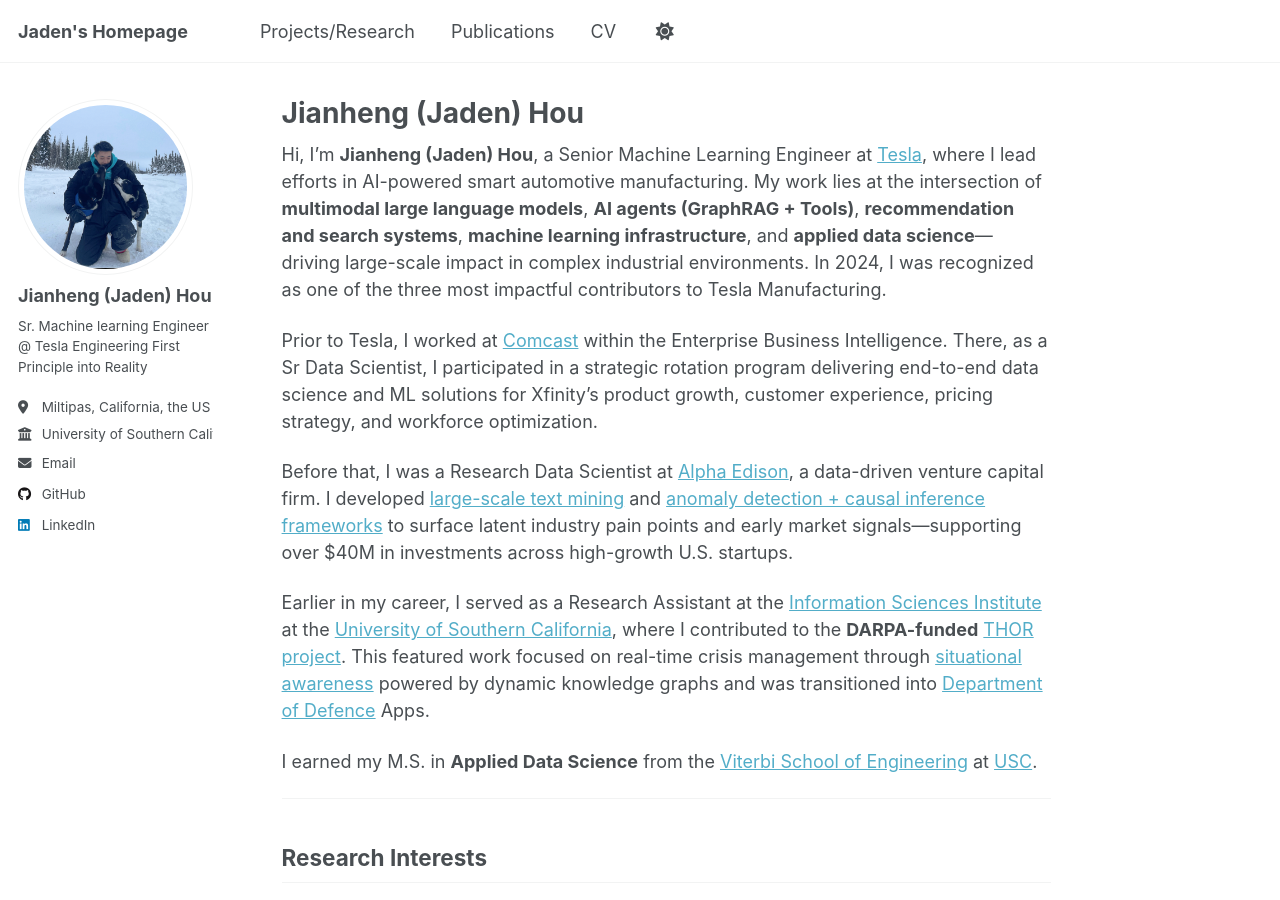
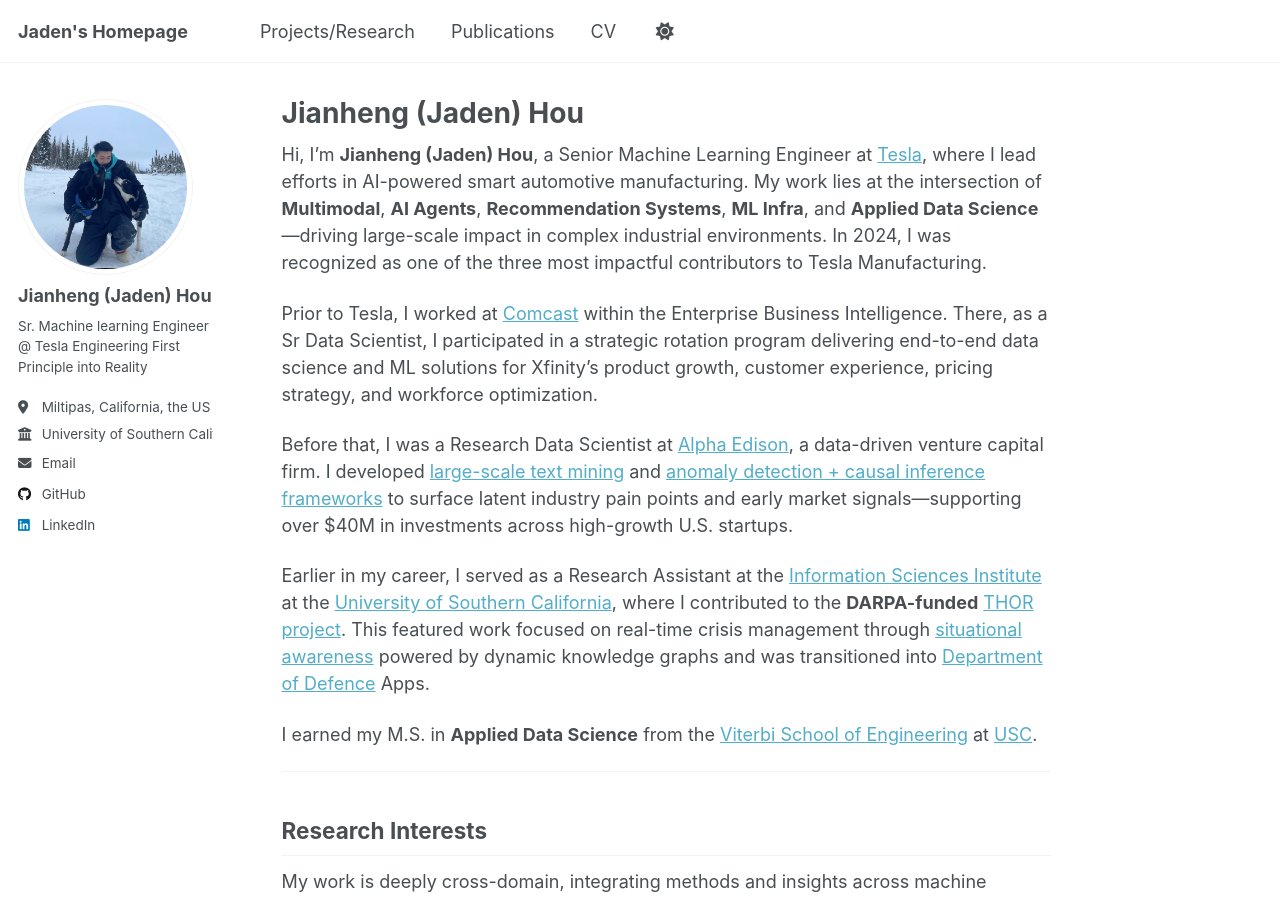
Before and after one commit to JianhengHou/JianhengHou.github.io, a Jekyll site: the page built from _pages/about.md, in a window 1280 px wide and 900 px high. Built offline with Jekyll 4.4.1, drawn with Linux system fonts in a browser that asks for light colours.

Commit message:
Update about.md

```diff
--- a/_pages/about.md
+++ b/_pages/about.md
@@ -4,7 +4,7 @@ title: "Jianheng (Jaden) Hou"
 author_profile: true
 ---
 
-Hi, I’m **Jianheng (Jaden) Hou**, a Senior Machine Learning Engineer at [Tesla](https://www.tesla.com/AI), where I lead efforts in AI-powered smart automotive manufacturing. My work lies at the intersection of **multimodal large language models**, **AI agents (GraphRAG + Tools)**, **recommendation and search systems**, **machine learning infrastructure**, and **applied data science**—driving large-scale impact in complex industrial environments. In 2024, I was recognized as one of the three most impactful contributors to Tesla Manufacturing.
+Hi, I’m **Jianheng (Jaden) Hou**, a Senior Machine Learning Engineer at [Tesla](https://www.tesla.com/AI), where I lead efforts in AI-powered smart automotive manufacturing. My work lies at the intersection of **Multimodal**, **AI Agents**, **Recommendation Systems**, **ML Infra**, and **Applied Data Science**—driving large-scale impact in complex industrial environments. In 2024, I was recognized as one of the three most impactful contributors to Tesla Manufacturing.
 
 Prior to Tesla, I worked at [Comcast](https://www.xfinity.com/overview) within the Enterprise Business Intelligence. There, as a Sr Data Scientist, I participated in a strategic rotation program delivering end-to-end data science and ML solutions for Xfinity’s product growth, customer experience, pricing strategy, and workforce optimization.
 
```
